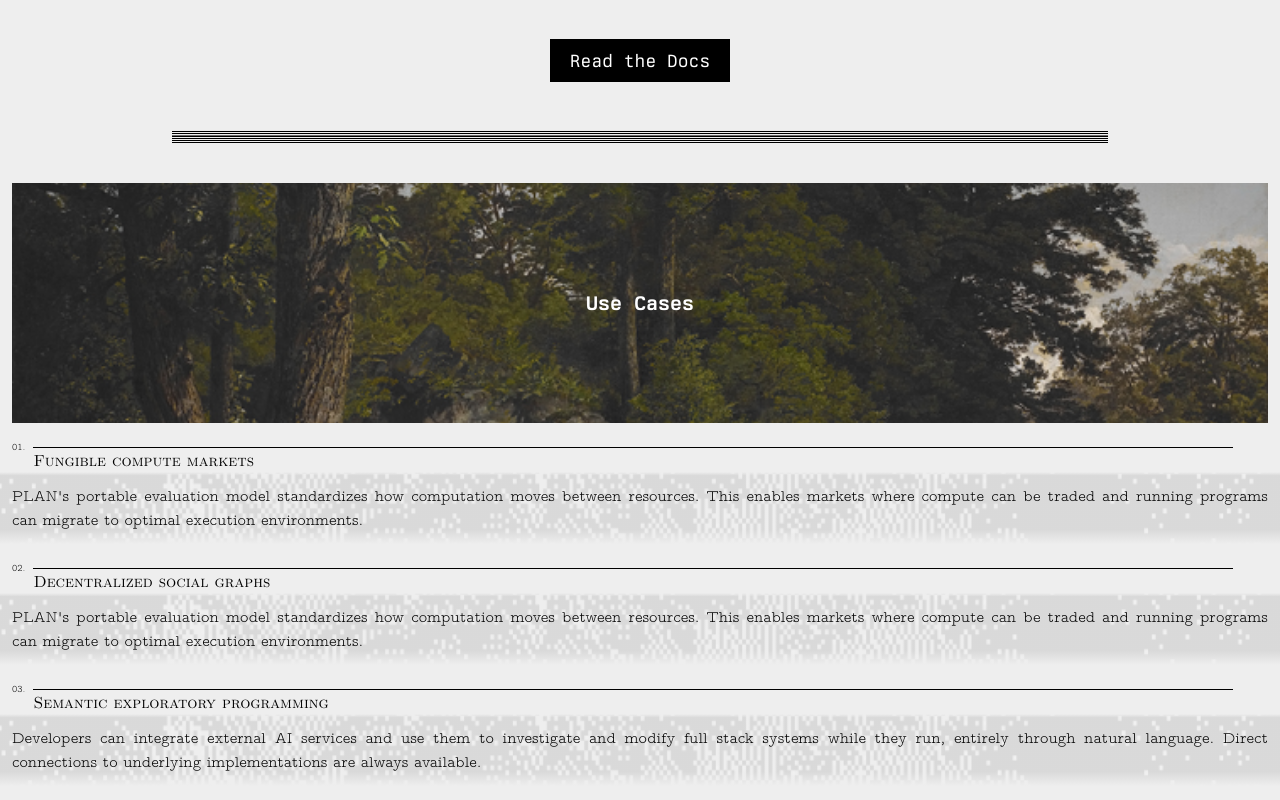
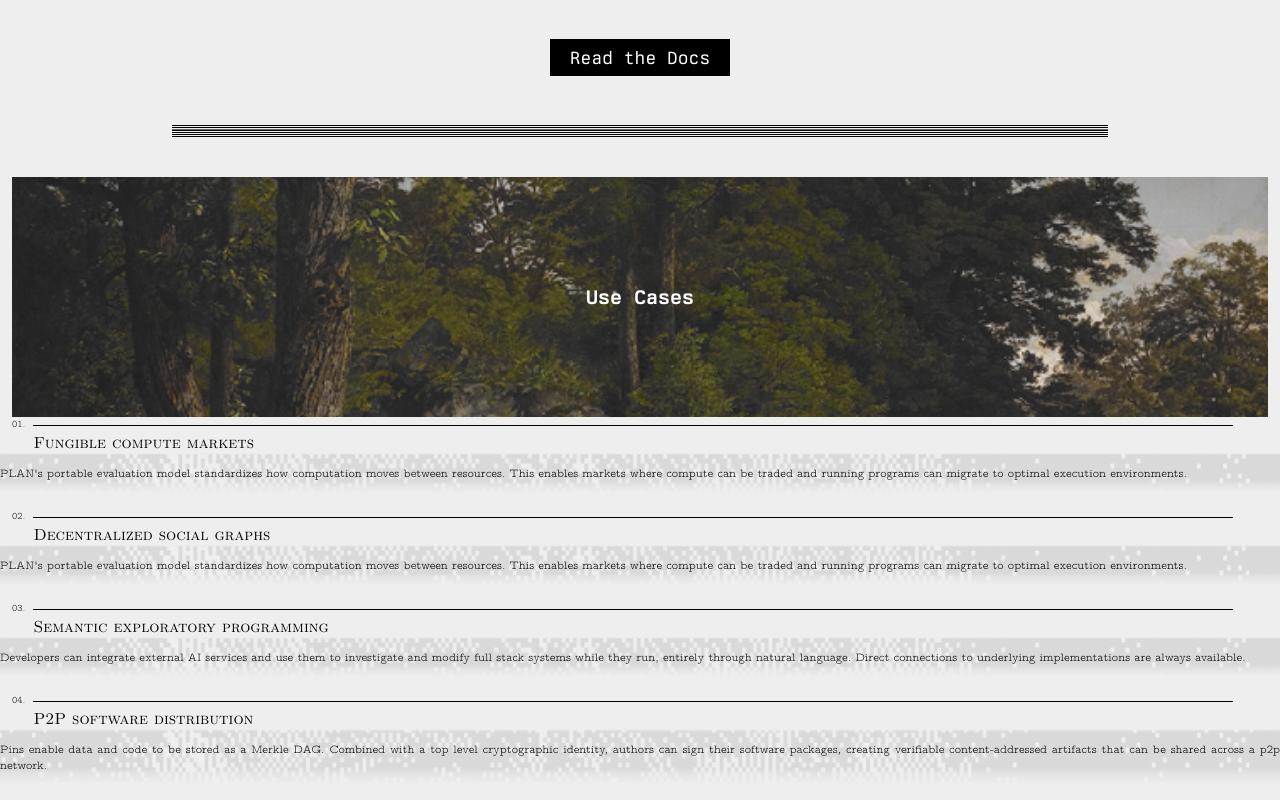
Before and after one commit to deathtothecorporation/vaporware.network, a Next.js app: page /system-overview in a window 1280 px wide. Shown: the part 1720-2520 px from the top of the page. Built offline with nearby package versions, Linux system fonts and the light colour scheme.

Commit message:
Granular mobile spacing round

```diff
--- a/src/app/globals.css
+++ b/src/app/globals.css
@@ -10,6 +10,8 @@
 /*[class*="text-"] {*/
 /*font-size: calc(var(--font-size, 1rem) * var(--scale)) !important;*/
 /*}*/
+
+
 
 @media (prefers-color-scheme: dark) {
   :root {
@@ -80,12 +82,14 @@
   font-family: "LatinModern", monospace;
   /*@apply bg-white;*/
   background: var(--bgColor) !important;
+  line-height: normal;
 }
 
 p {
   /*@apply text-xl;*/
   font-size: 16px;
   @apply md:text-base;
+  @apply mb-0;
 }
 
 .berkeley {
@@ -136,11 +140,8 @@
 }
 
 footer#site-footer {
-  @apply text-[14px];
-  @apply md:text-base;
+  @apply text-[20px];
   @apply font-bold;
-  @apply h-[135px];
-  @apply md:h-full;
 }
 
 footer#site-footer a {
@@ -151,12 +152,13 @@
 
 footer#site-footer ul {
   @apply list-none !important;
-  @apply mx-0 !important;
   @apply px-0 !important;
+  @apply mx-auto;
 }
 footer#site-footer li {
   @apply list-none !important;
-  @apply mx-0 !important;
+  @apply mb-[14px] !important;
+  @apply mx-auto;
   @apply px-0 !important;
   @apply text-center;
 }
@@ -196,19 +198,12 @@
   @apply opacity-60;
 }
 
-header aside {
-}
-
-section {
-  @apply mb-8;
-}
-
 .content-zone {
   @apply container;
   @apply mx-auto;
   /*@apply md:max-w-xl;*/
   @apply max-w-opfn;
-  @apply px-8;
+  @apply px-4;
   @apply md:px-0;
 }
 
@@ -217,7 +212,7 @@
   @apply mx-auto;
   /*@apply md:max-w-lg;*/
   @apply md:max-w-opfn-narrow;
-  @apply px-8;
+  @apply px-4;
   @apply md:px-0;
 }
 
@@ -264,7 +259,7 @@
 }
 
 section header {
-  @apply mb-4;
+  /*@apply mb-4;*/
   /*@apply font-semibold;*/
   @apply flex;
   @apply flex-row;
@@ -276,6 +271,7 @@
 }
 
 .main-points section header {
+  @apply mb-[8px];
   /*@apply text-lg;*/
 }
 
@@ -338,7 +334,7 @@
   @apply flex-col;
   @apply md:grid;
   @apply md:grid-cols-2;
-  @apply md:gap-opfn;
+  /*@apply md:gap-opfn;*/
   @apply md:items-start;
   @apply md:mx-auto;
   /*@apply max-w-opfn-xs;*/
@@ -346,6 +342,11 @@
 
 section.main-points article {
   @apply max-w-opfn-xs;
+  @apply mb-opfn-sm;
+}
+
+section.main-points article header {
+  @apply mb-[8px];
 }
 
 section.main-points,
@@ -353,7 +354,12 @@
   @apply justify-start;
   @apply md:justify-start;
 }
-section.main-points,
+section.main-points > article.right > header > h2 {
+  @apply text-right;
+  @apply w-full;
+  @apply md:text-left;
+}
+
 section.system-components > article.right > header {
   @apply justify-end;
   @apply md:justify-start;
@@ -369,11 +375,18 @@
 }
 
 .system-components header {
-  @apply my-0;
+  @apply mb-[8px];
+}
+
+.system-components > article {
 }
 
 article.left {
   @apply flex-row;
+}
+
+section#core-technology p {
+  @apply text-[14px];
 }
 
 section#core-technology header {
@@ -435,7 +448,7 @@
   /*top: 0;*/
   /*left: 0;*/
   /*width: 100%;*/
-  height: 63%;
+  height: 35%;
   object-fit: cover;
   object-position: center center;
 
@@ -492,17 +505,11 @@
     to bottom,
     rgba(238, 238, 238, 1) 0%,
     rgba(238, 238, 238, 0.6) 5%,
-    rgba(238, 238, 238, 0.6) 80%,
-    rgba(238, 238, 238, 0.8) 90%,
+    rgba(238, 238, 238, 0.6) 70%,
+    rgba(238, 238, 238, 0.8) 80%,
     rgba(238, 238, 238, 1) 100%
   );
   pointer-events: none;
-}
-
-section#use-cases h2 {
-  @apply no-underline;
-  font-size: 16px;
-  @apply my-0;
 }
 
 section#use-cases article header {
@@ -514,7 +521,8 @@
 }
 
 section#use-cases article p {
-  @apply px-3;
+  @apply text-[12px];
+  line-height: normal;
 }
 
 section#use-cases .case-area {
@@ -523,8 +531,8 @@
 }
 
 section#use-cases .case-area p {
-  position: relative; /* Add this */
-  z-index: 10; /* Add this */
+  position: relative;
+  z-index: 10;
   @apply py-3;
 }
 
@@ -536,6 +544,11 @@
   @apply flex;
   @apply flex-col;
   @apply w-full;
+}
+
+section#use-cases .title > h2 {
+  @apply mt-[4px];
+  @apply mb-0;
 }
 
 section#use-cases .title .header-line {
--- a/src/components/Footer.tsx
+++ b/src/components/Footer.tsx
@@ -4,7 +4,7 @@
 
 export default function Footer() {
   return (
-    <footer id="site-footer" className="z-50 relative">
+    <footer id="site-footer" className="z-50 py-[25px] relative">
       <div className="absolute inset-0 w-full h-full">
         <img
           src="/images/cove.png"
@@ -16,7 +16,7 @@
       <nav className="relative z-10 px-4 py-2 flex flex-row justify-between text-center items-center">
         <div>
           <a href="/" className="">
-            <Logo size={25} color="white" />
+            <Logo size={24} color="white" />
           </a>
         </div>
         <ul className="list-none text-center flex flex-col space-y-2 mb-0 text-white">
@@ -38,7 +38,7 @@
         </ul>
         <div>
           <a href="/" className="">
-            <Logo size={25} color="white" />
+            <Logo size={24} color="white" />
           </a>
         </div>
       </nav>
--- a/src/components/UseCase.tsx
+++ b/src/components/UseCase.tsx
@@ -23,7 +23,7 @@
         <div className="number">{number}</div>
         <div className="title">
           <div className="header-line"></div>
-          <h2>{title}</h2>
+          <h2 className="mb-[8px] text-[16px]">{title}</h2>
         </div>
       </header>
       {hasBackground ? (
--- a/tailwind.config.ts
+++ b/tailwind.config.ts
@@ -7,6 +7,10 @@
     "./src/app/**/*.{js,ts,jsx,tsx,mdx}",
   ],
   theme: {
+    screens: {
+      md: "834px",  // start of tablet.
+      lg: "1728px", // start of "desktop"
+    },
     extend: {
       backgroundImage: {
         "gradient-radial": "radial-gradient(var(--tw-gradient-stops))",
@@ -15,20 +19,22 @@
       },
       spacing: {
         "opfn-sm": "2.25em", // 36px at default font size
-        "opfn": "3em", // 48px at default font size
-        "opfn-lg": "4.5625em",  // 73px at default font size
+        opfn: "3em", // 48px at default font size
+        "opfn-lg": "4.5625em", // 73px at default font size
       },
       width: {
-        '372': '372px',
-        'opfn-xs': '24rem',     // 384px
-        'opfn-narrow': '49.5rem',  // 792px
-        'opfn': '58.5rem',  // 936px
+        "372": "372px",
+        "opfn-xs": "24rem", // 384px
+        "opfn-narrow": "651px", // 651px
+        "opfn-mid": "49.5rem", // 792px
+        opfn: "58.5rem", // 936px
       },
       maxWidth: {
-        'opfn-xs': '24rem',     // 384px
-        'opfn-narrow': '49.5rem',  // 792px
-        'opfn': '58.5rem',  // 936px
-      }
+        "opfn-xs": "24rem", // 384px
+        "opfn-narrow": "651px", // 651px
+        "opfn-mid": "49.5rem", // 792px
+        opfn: "58.5rem", // 936px
+      },
     },
   },
   plugins: [],
```
Also changed, not shown: src/app/page.tsx (+92 -59 lines).
